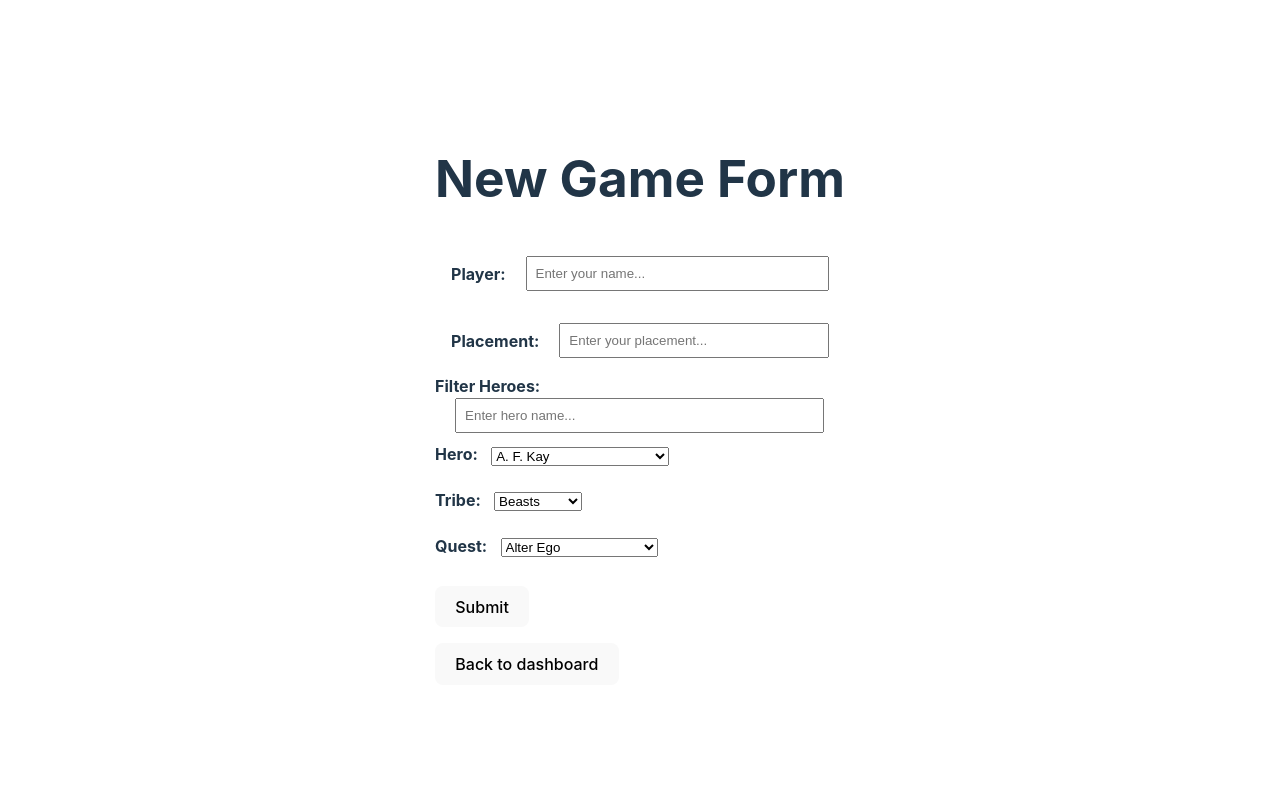
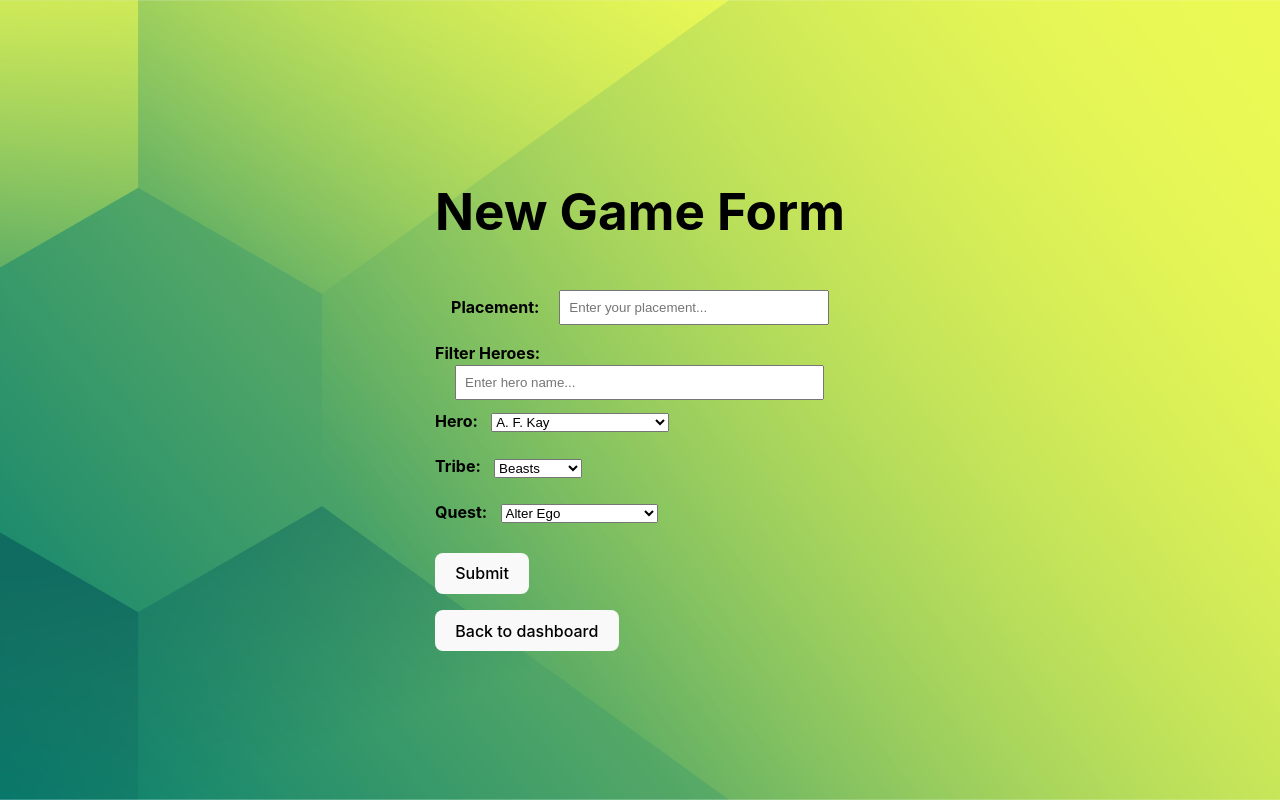
Before and after one commit to robbdouglas/hearthstone-battlegrounds-stats, a React (Vite) app: page /new-game-form in a window 1280 px wide. Built offline with nearby package versions, Linux system fonts and the light colour scheme.

Commit message:
add background and remove player name from NewGameForm

```diff
--- a/src/components/NewGameForm.jsx
+++ b/src/components/NewGameForm.jsx
@@ -21,21 +21,9 @@ function NewGameForm() {
       <h1>New Game Form</h1>
       <form>
         <div className="label-input-container">
-          <div className="player-name-container">
-            <div className="input-line">
-              <label htmlFor="player-name">Player:</label>
-              <input
-                type="text"
-                id="player-name"
-                name="player-name"
-                placeholder="Enter your name..."
-              />
-            </div>
-          </div>
           <div className="placement-container">
             <div className="input-line">
               <label htmlFor="placement">Placement:</label>
-
               <input
                 type="number"
                 id="placement"
--- a/src/index.css
+++ b/src/index.css
@@ -31,15 +31,25 @@ body {
   place-items: center;
   min-width: 320px;
   min-height: 100vh;
-  /* background-image: url(./assets/images/cardback-wallpaper.jpeg);
+  background-image: url(./assets/images/12ccc.jpg);
   background-size: cover;
   background-position: center;
-  background-repeat: no-repeat; */
+  background-repeat: no-repeat;
 }
 
 h1 {
   font-size: 3.2em;
   line-height: 1.1;
+  color: rgb(0, 0, 0);
+}
+
+h2 {
+  color: black;
+  font-weight: 350;
+}
+
+label {
+  color: black;
 }
 
 button {
```
Also changed, not shown: src/assets/images/12ccc.jpg (added), 1 other file (tests, documents, lock files or other folders).
